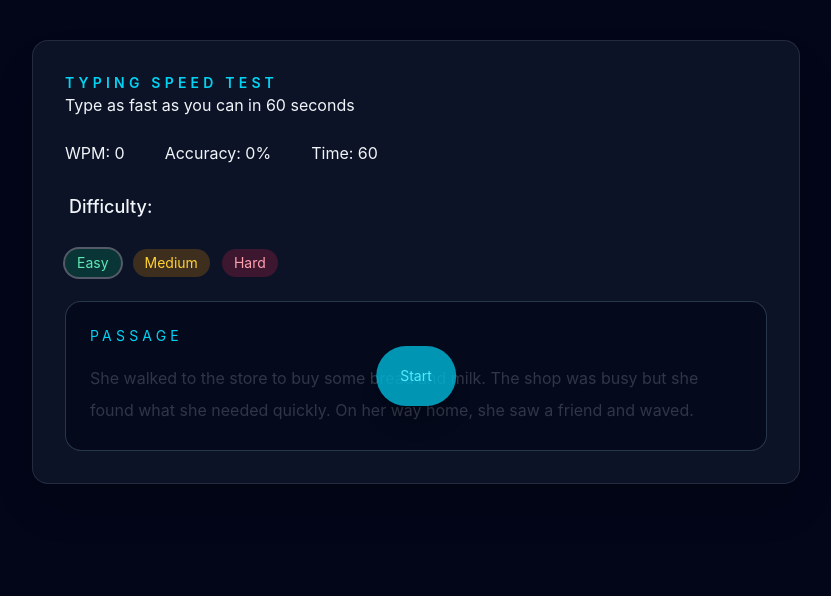
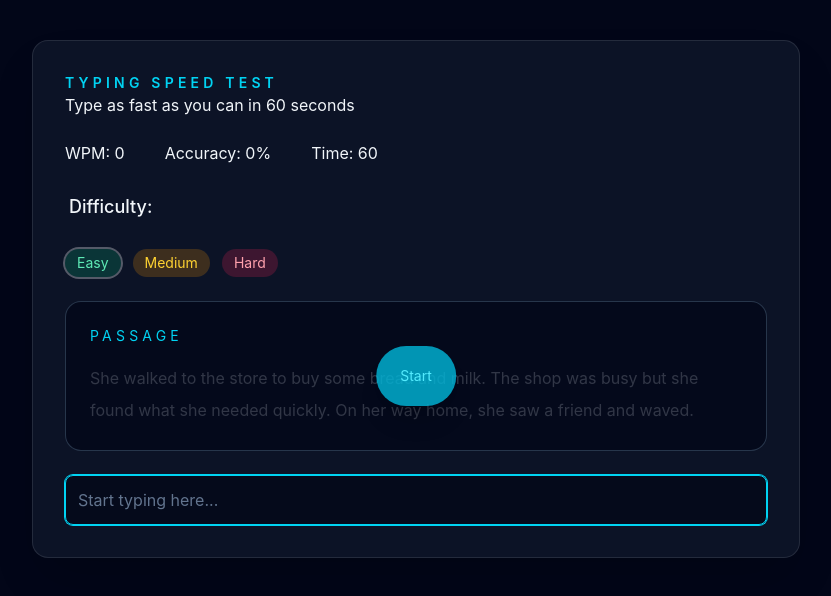
Before and after one commit to emmjay-09/Speed-Test, a React (Vite) app: page / in a window 1280 px wide. Shown: the top 596 px of the page, without its empty margins (224-1055 px from the left). Built offline with nearby package versions, Linux system fonts and the light colour scheme.

Commit message:
Minor Changes

```diff
--- a/src/App.tsx
+++ b/src/App.tsx
@@ -9,6 +9,13 @@ type PassagesData = {
   hard: Passage[];
 };
 
+type Word = {
+  text: string;
+  typed?: string;
+  status?: "correct" | "incorrect" | "untyped";
+  charFlags?: boolean[];
+};
+
 const passages = passagesData as PassagesData;
 
 function Navbar() {
@@ -17,6 +24,31 @@ function Navbar() {
   const [buttonText, setButtonText] = useState(false);
   const [difficulty, setDifficulty] = useState<Difficulty>("easy");
   const [passage, setPassage] = useState("");
+  const [currentIndex, setCurrentIndex] = useState(0);
+  const [word, setWord] = useState<Word[]>(tokenise(passage));
+  const [inputValue, setInputValue] = useState("");
+
+  function tokenise(passage: string): Word[] {
+    if (!passage || !passage.trim()) return [];
+    return passage
+      .trim()
+      .split(/\s+/)
+      .filter(Boolean)
+      .map((word) => ({
+        text: word,
+      }));
+  }
+  function handleInputChange(e: React.ChangeEvent<HTMLInputElement>) {
+    const value = e.target.value;
+    setInputValue(value);
+  }
+  function handleWordChange(e: React.KeyboardEvent<HTMLInputElement>) {
+    if (e.key === " ") {
+      e.preventDefault();
+      setInputValue("");
+      setCurrentIndex((prev) => prev + 1);
+    }
+  }
 
   const getRandomPassage = (level: Difficulty) => {
     const list = passages[level];
@@ -26,6 +58,13 @@ function Navbar() {
   useEffect(() => {
     setPassage(getRandomPassage(difficulty));
   }, [difficulty]);
+
+  // update tokenized words whenever the passage changes
+  useEffect(() => {
+    setWord(tokenise(passage));
+    setCurrentIndex(0);
+    setInputValue("");
+  }, [passage]);
 
   useEffect(() => {
     if (!isRunning) return;
@@ -59,6 +98,10 @@ function Navbar() {
     };
   }, [isRunning]);
 
+  useEffect(() => {
+    console.log(typed);
+  }, [inputValue]);
+
   const handleClick = () => {
     if (!isRunning) {
       setIsRunning(true);
@@ -74,6 +117,9 @@ function Navbar() {
     setTimeLeft(60);
     setButtonText(false);
   };
+
+  const typed =
+    !!word[currentIndex] && inputValue.trim() === word[currentIndex].text;
 
   const getButtonClasses = (level: Difficulty) => {
     const isActive = difficulty === level;
@@ -98,7 +144,6 @@ function Navbar() {
           </p>
           <h1>Type as fast as you can in 60 seconds</h1>
         </div>
-
         <div className="flex gap-10">
           <div>WPM: 0</div>
           <div>Accuracy: 0%</div>
@@ -120,7 +165,6 @@ function Navbar() {
             </button>
           </div>
         </div>
-
         <div className="text-lg font-medium p-1">Difficulty:</div>
         <div className="flex flex-wrap items-center gap-3">
           <button
@@ -145,12 +189,13 @@ function Navbar() {
             Hard
           </button>
         </div>
-
         <div className="relative rounded-2xl border border-slate-700/80 bg-slate-950/70 p-6 text-slate-200">
           <p className="text-sm uppercase tracking-[0.3em] text-cyan-400">
             Passage
           </p>
-          <p className={`mt-4 leading-8 transition-opacity duration-200 ${!isRunning ? "opacity-20" : "opacity-100"}`}>
+          <p
+            className={`mt-4 leading-8 transition-opacity duration-200 ${!isRunning ? "opacity-20" : "opacity-100"}`}
+          >
             {passage}
           </p>
 
@@ -162,6 +207,16 @@ function Navbar() {
             {buttonText ? "Continue" : "Start"}
           </button>
         </div>
+        <input
+          className="w-full rounded-lg border border-slate-700/80 bg-slate-950/70 p-3 text-slate-200 placeholder:text-slate-500 focus:border-cyan-400 focus:ring-cyan-400 focus:outline-none focus:ring-1"
+          type="text"
+          placeholder="Start typing here..."
+          value={inputValue}
+          onChange={handleInputChange}
+          onKeyDown={handleWordChange}
+          autoFocus
+          readOnly={!isRunning}
+        />
       </section>
     </main>
   );
```
Also changed, not shown: 1 other file (tests, documents, lock files or other folders).
